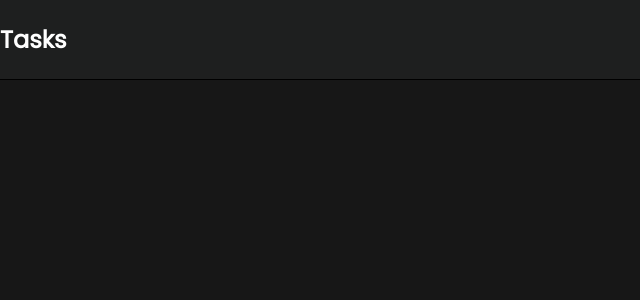
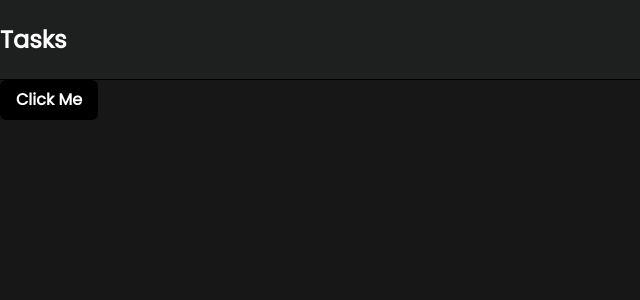
Before and after one commit to InakiCarcereny/task-manager-prisma, a Next.js app: page / in a window 1280 px wide. Shown: the top 300 px of the page, without its empty margins (0-640 px from the left). Built offline with nearby package versions, Linux system fonts and the light colour scheme.

Commit message:
Put the return type of the component.

```diff
--- a/src/app/components/Header.tsx
+++ b/src/app/components/Header.tsx
@@ -1,4 +1,6 @@
-export function Header() {
+import { JSX } from 'react';
+
+export function Header(): JSX.Element {
   return (
     <header className='mx-auto flex h-[80px] w-full items-center justify-between border-b bg-[#1e1f1f]'>
       <h1 className='text-2xl font-semibold text-white'>Tasks</h1>
--- a/src/app/layout.tsx
+++ b/src/app/layout.tsx
@@ -1,6 +1,7 @@
 import type { Metadata } from 'next';
 import { Poppins } from 'next/font/google';
 import './globals.css';
+import { JSX } from 'react';
 
 const poppins = Poppins({ subsets: ['latin'], weight: '400' });
 
@@ -13,7 +14,7 @@ export default function RootLayout({
   children,
 }: Readonly<{
   children: React.ReactNode;
-}>) {
+}>): JSX.Element {
   return (
     <html lang='en' suppressHydrationWarning>
       <body className={`${poppins.className} bg-[#171717] antialiased`}>
--- a/src/app/page.tsx
+++ b/src/app/page.tsx
@@ -1,9 +1,13 @@
 import { Header } from '@/components/Header';
+import { Button } from '@/components/ui/Button';
+import { JSX } from 'react';
 
-export default function Home() {
+export default function Home(): JSX.Element {
   return (
     <>
       <Header />
+
+      <Button>Click Me</Button>
     </>
   );
 }
```
